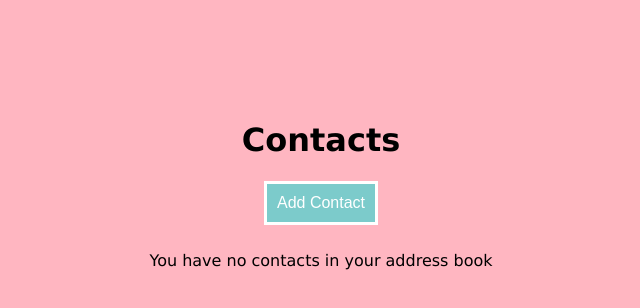
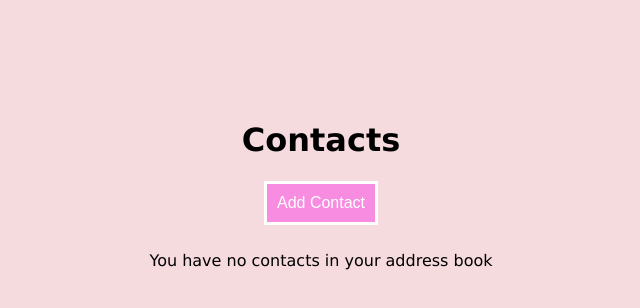
Before and after one commit to FlisAnn/Adressbook, a website: page src/index.html in a window 1280 px wide. Shown: the whole page, without its empty margins (319-959 px from the left). Drawn offline with Linux system fonts and the light colour scheme.

Commit message:
Changing button color

```diff
--- a/src/assets/css/style.css
+++ b/src/assets/css/style.css
@@ -1,8 +1,8 @@
         body {
             font-family: 'Lucida Sans', 'Lucida Sans Regular', 'Lucida Grande', 'Lucida Sans Unicode', Geneva, Verdana, sans-serif;
-            background-color: lightpink;
+            background-color: rgb(245, 218, 222);
             margin: 80px;
-            border: lightseagreen;
+            border: rgb(255, 255, 255);
             padding: 20px;
             text-align: center;
         }
@@ -39,7 +39,7 @@
 
         button {
             margin-bottom: 10px;
-            background-color: rgb(124, 203, 203);
+            background-color: rgb(247, 140, 224);
             border: solid;
             color: white;
             padding: 10px 10px;
@@ -52,7 +52,7 @@
 
         input[type="submit"] {
             margin-bottom: 10px;
-            background-color: rgb(240, 223, 240);
+            background-color: rgb(247, 140, 224);
             border: solid;
             color: white;
             padding: 10px 10px;
```
